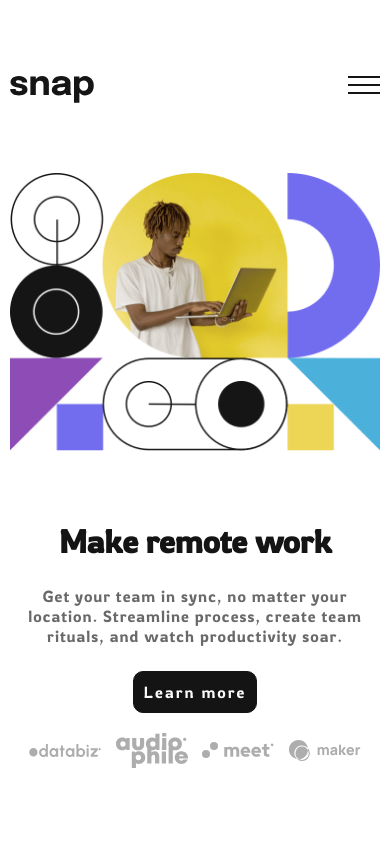
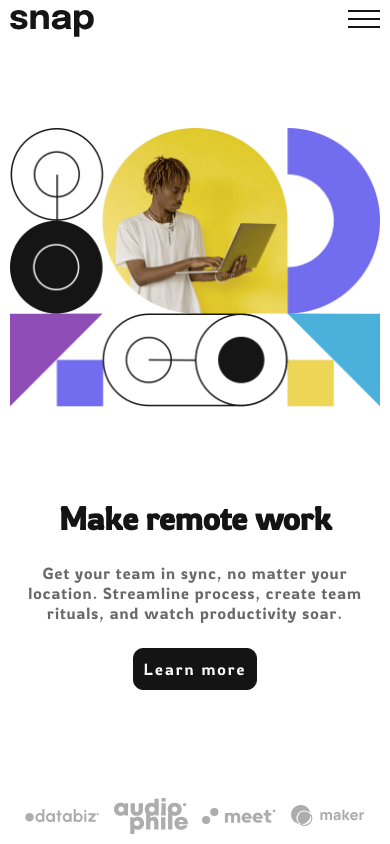
Before and after one commit to Gauravtripathii/intro-section-frontend, a plain HTML site: page index.html in a window 390 px wide. Drawn offline with Linux system fonts and the light colour scheme.

Commit message:
final mobile view commit

```diff
--- a/index.html
+++ b/index.html
@@ -87,13 +87,13 @@
         <h1>Make remote work</h1>
         <p>Get your team in sync, no matter your location. Streamline process, create team rituals, and watch productivity soar.</p>
         <span>Learn more</span>
-        <footer>
-          <img src="./media/client-databiz.svg" alt="data biz"/>
-          <img src="./media/client-audiophile.svg" alt="audophile"/>
-          <img src="./media/client-meet.svg" alt="meet"/>
-          <img src="./media/client-maker.svg" alt="maker"/>
-        </footer>
       </div>
+      <footer>
+        <img src="./media/client-databiz.svg" alt="data biz"/>
+        <img src="./media/client-audiophile.svg" alt="audophile"/>
+        <img src="./media/client-meet.svg" alt="meet"/>
+        <img src="./media/client-maker.svg" alt="maker"/>
+      </footer>
     </div>
 
     <script src="./script/nav.js"></script>
--- a/style/footer.css
+++ b/style/footer.css
@@ -1,10 +1,10 @@
-.home-body > footer {
+footer {
     margin-top: 20px;
   display: flex;
   justify-content: space-evenly;
 }
 
-.home-body > footer > img {
+footer > img {
   width: 20%;
   align-self: center;
 }
--- a/style/header.css
+++ b/style/header.css
@@ -12,9 +12,14 @@ nav > .nav-items {
 }
 
 nav > .nav-items-visible {
+  background-color: var(--Almost-White);
+  position: absolute;
+  z-index: 2;
   display: flex;
   flex-direction: column;
   width: 60vw;
+  height: 100vh;
+  margin-left: -60vw;
 }
 nav > .trans {
   background-color: rgba(0, 0, 0, 0.65);
--- a/style/home-body.css
+++ b/style/home-body.css
@@ -3,6 +3,7 @@
   display: flex;
   flex-direction: column;
   align-items: center;
+  z-index: -1;
 }
 
 .home-body > h1 {
--- a/style/home-image.css
+++ b/style/home-image.css
@@ -1,7 +1,8 @@
 .home-image {
-    width: 100%;
+  width: 100%;
+  z-index: -1;
 }
 
 .home-image > img {
-    width: 100%;
+  width: 100%;
 }
--- a/style/main.css
+++ b/style/main.css
@@ -15,10 +15,11 @@
 .container {
   /* border: 2px solid red; */
   /* width: 100%; */
+  width: 100vw;
   height: 100vh;
   padding: 10px;
   font-family: "Rowdies", cursive;
   display: flex;
   flex-direction: column;
-  justify-content: space-evenly;
+  justify-content: space-between;
 }
```
